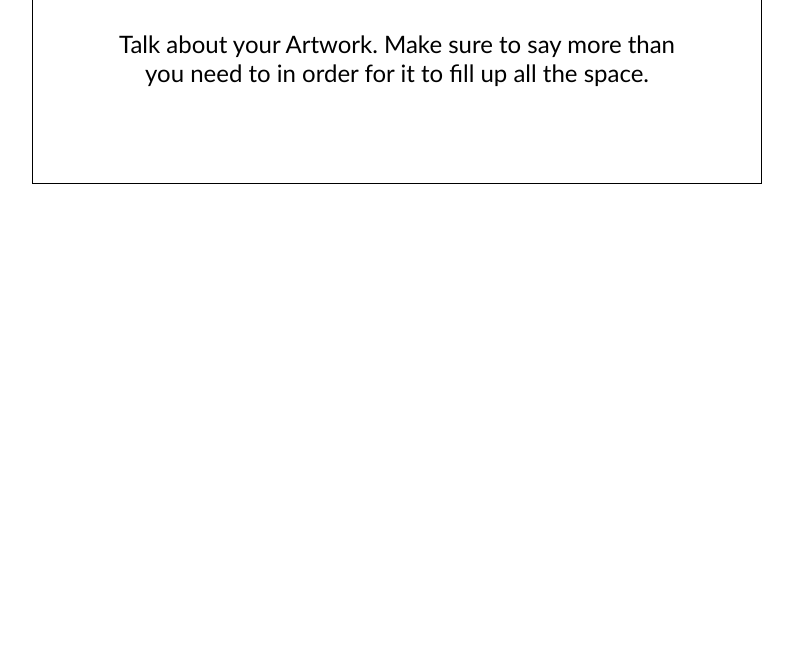
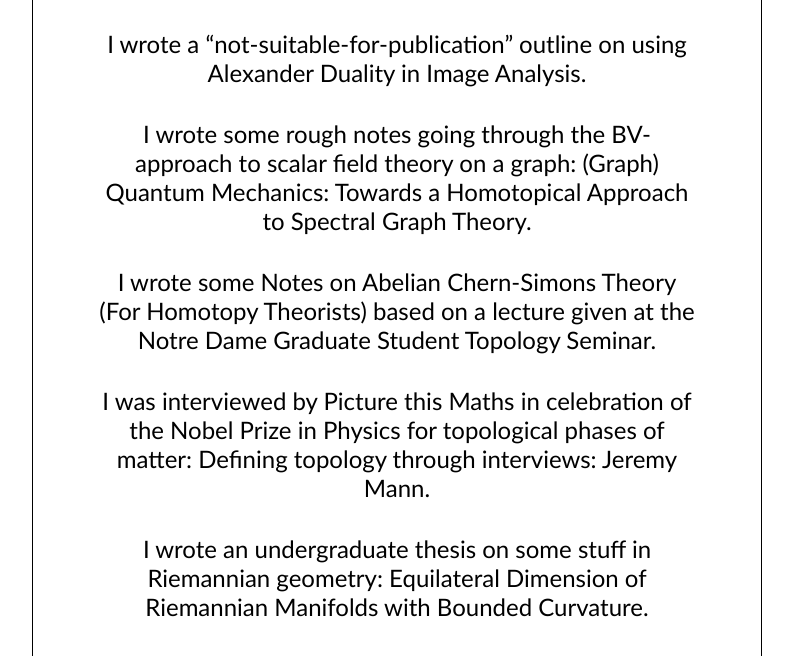
Before and after one commit to jeremy-p-mann/jeremypmannwebsite, a Gatsby site: page /writing in a window 1280 px wide. Shown: the part 256-912 px from the top of the page, without its empty margins (243-1036 px from the left). Before the commit the page ends 800 px from the top, so only its background shows below. Built offline with nearby package versions, Linux system fonts and the light colour scheme; Gatsby itself is replaced by a stand-in of ours.

Commit message:
add text to writing

```diff
--- a/src/pages/writing.js
+++ b/src/pages/writing.js
@@ -4,12 +4,38 @@ import Paragraph from "../components/paragraph";
 
 const Writing = () => {
   const title = "Writing";
+  const alexander_duality = 0;
+  const graph_qm = 0;
+  const cs_theory = 0;
+  const picture_maths = 0;
+  const undergrad_thesis = 0;
   const content = (
-        <Paragraph>
-            Talk about your Artwork. Make sure to say more than you need to
-            in order for it to fill up all the space.
-        </Paragraph>
-    );
+    <main>
+      <Paragraph>
+        I wrote a “not-suitable-for-publication” outline on using Alexander
+        Duality in Image Analysis.
+      </Paragraph>
+      <Paragraph>
+        I wrote some rough notes going through the BV-approach to scalar field
+        theory on a graph: (Graph) Quantum Mechanics: Towards a Homotopical
+        Approach to Spectral Graph Theory.
+      </Paragraph>
+      <Paragraph>
+        I wrote some Notes on Abelian Chern-Simons Theory (For Homotopy
+        Theorists) based on a lecture given at the Notre Dame Graduate Student
+        Topology Seminar.
+      </Paragraph>
+      <Paragraph>
+        I was interviewed by Picture this Maths in celebration of the Nobel
+        Prize in Physics for topological phases of matter: Defining topology
+        through interviews: Jeremy Mann.
+      </Paragraph>
+      <Paragraph>
+        I wrote an undergraduate thesis on some stuff in Riemannian geometry:
+        Equilateral Dimension of Riemannian Manifolds with Bounded Curvature.
+      </Paragraph>
+    </main>
+  );
   return <Layout title={title}>{content}</Layout>;
 };
 
```
